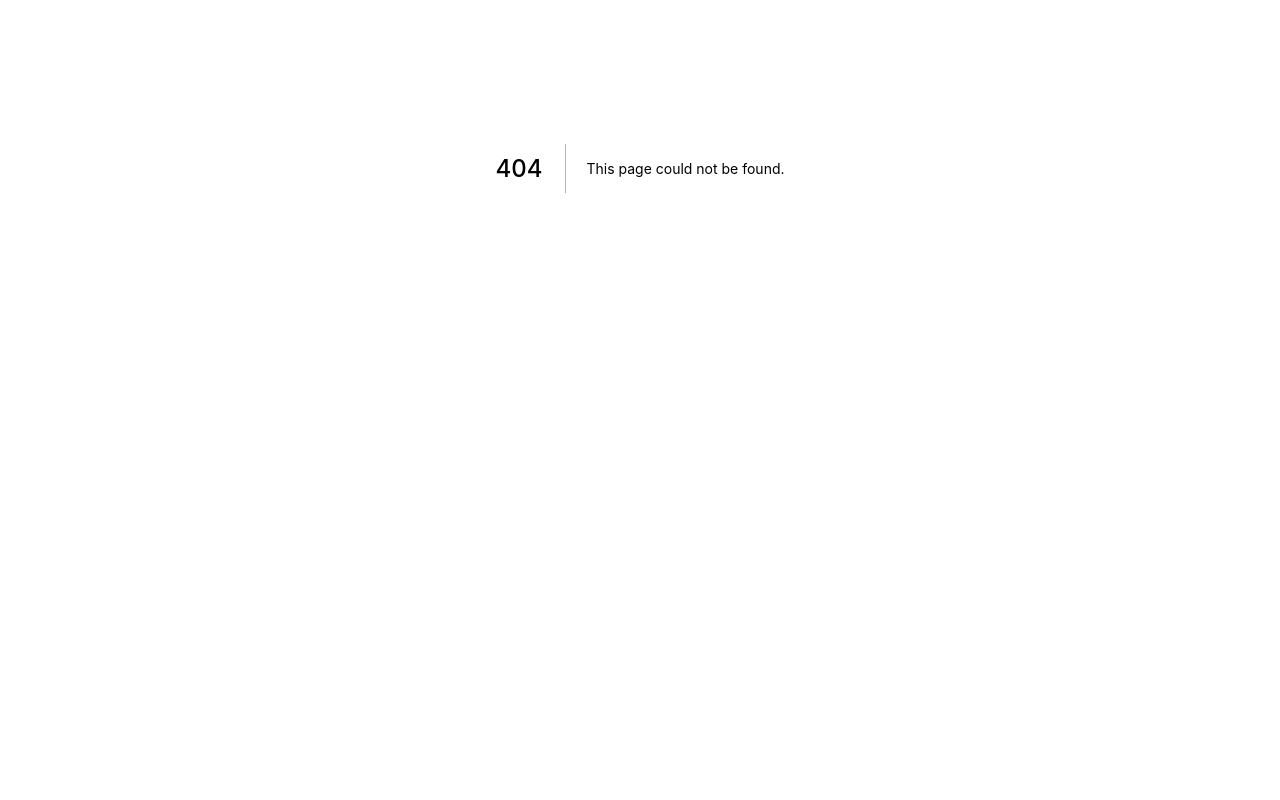
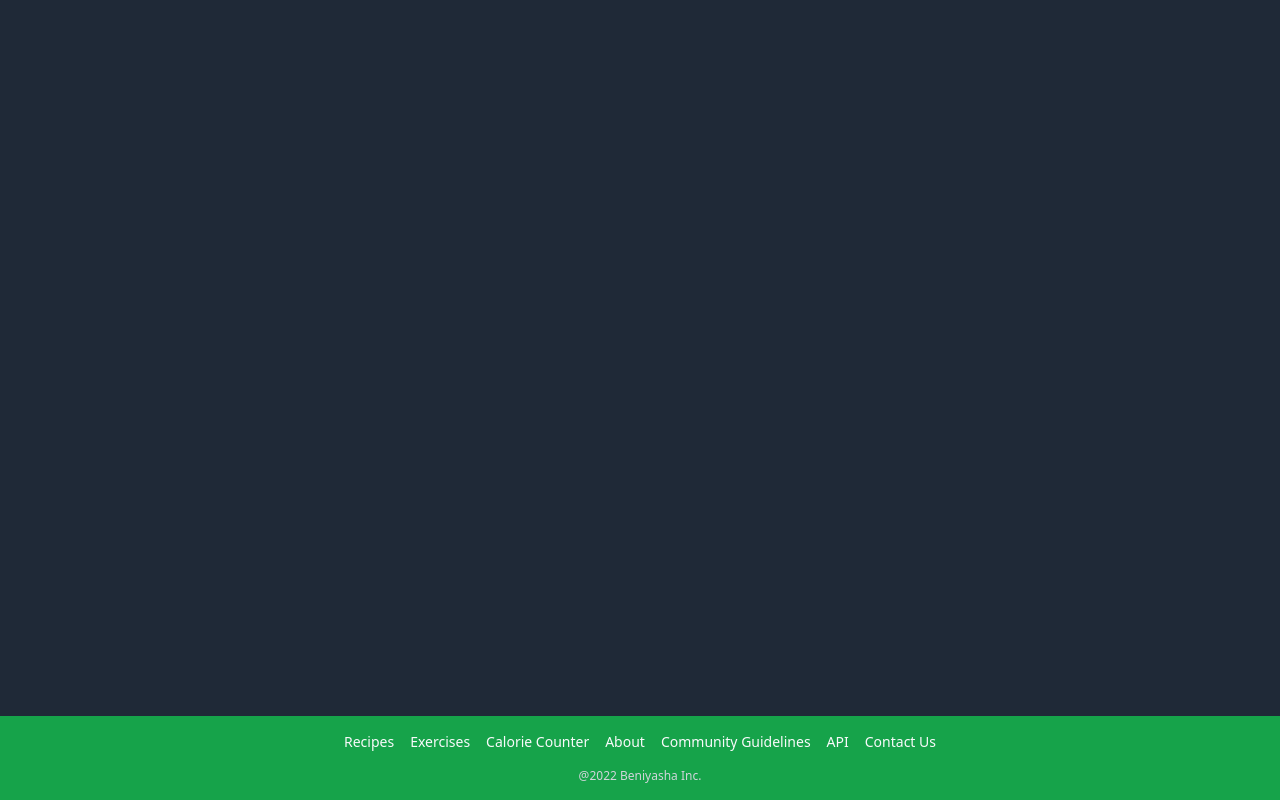
Before and after one commit to mohammed-alialhassan/figurenow, a Next.js app in the folder client/: page /calorie_counter in a window 1280 px wide. Before the commit this address had no page. Shown: the part 232-1032 px from the top of the page. Before the commit the page ends 800 px from the top, so only its background shows below. Built offline with nearby package versions, Linux system fonts and the light colour scheme.

Commit message:
Renamed new file to home.js, starting work on step by step form

```diff
--- a/client/components/Navbar.js
+++ b/client/components/Navbar.js
@@ -8,7 +8,7 @@ import image from "../public/logo.png";
 export default function Navbar() {
   const navigation = [
     { name: "About", href: "#", current: false },
-    { name: "Calorie Counter", href: "#", current: false },
+    { name: "Calorie Counter", href: "/calorie_counter", current: false },
     { name: "Recipes", href: "#", current: false },
     { name: "Contact Us", href: "#", current: false },
   ];
@@ -112,7 +112,7 @@ export default function Navbar() {
                   <Menu.Item>
                     {({ active }) => (
                       <a
-                        href="#"
+                        href="/calorie_counter"
                         className={classNames(
                           active
                             ? "bg-gray-100 text-gray-900"
--- /dev/null
+++ b/client/pages/calorie_counter.js
@@ -0,0 +1,19 @@
+import Navbar from "../components/Navbar";
+import Footer from "../components/Footer";
+
+export default function CalorieCounter() {
+
+    return (
+        <>
+            <main>
+                <Navbar />
+                <div className="relative min-h-screen pb-40  bg-gray-800 py-32 px-6 sm:py-40 sm:px-12 lg:px-16">
+
+                </div>
+            </main>
+            <footer>
+                <Footer />
+            </footer>
+        </>
+    )
+}
```
Also changed, not shown: client/pages/home.js (renamed from client/pages/new.js).
